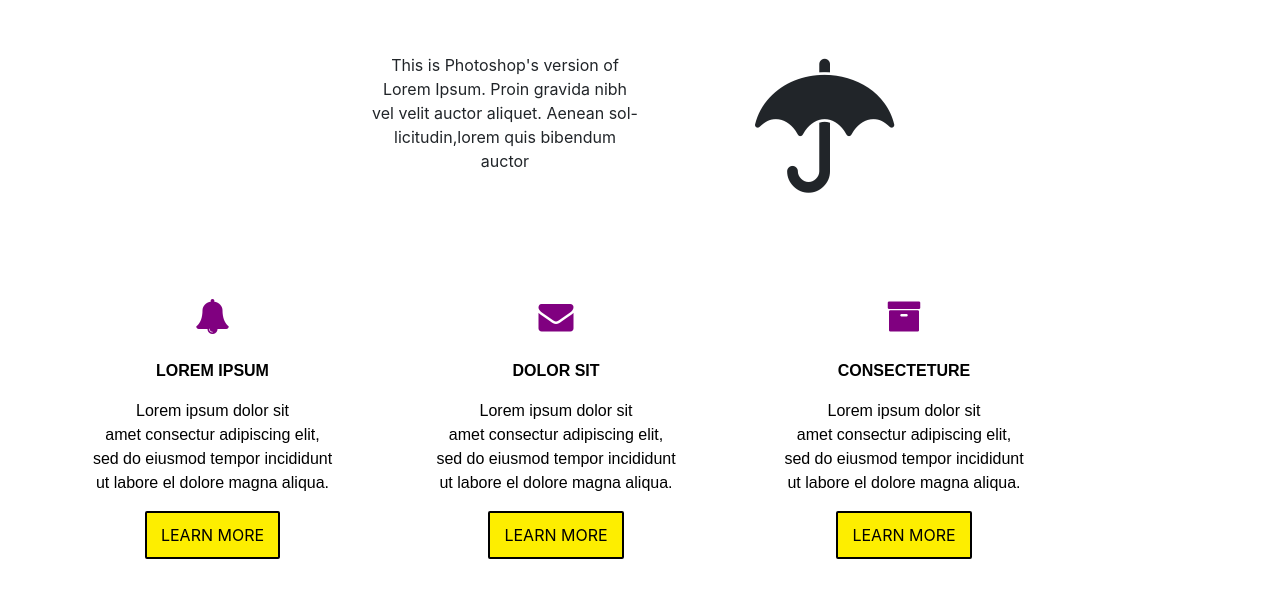
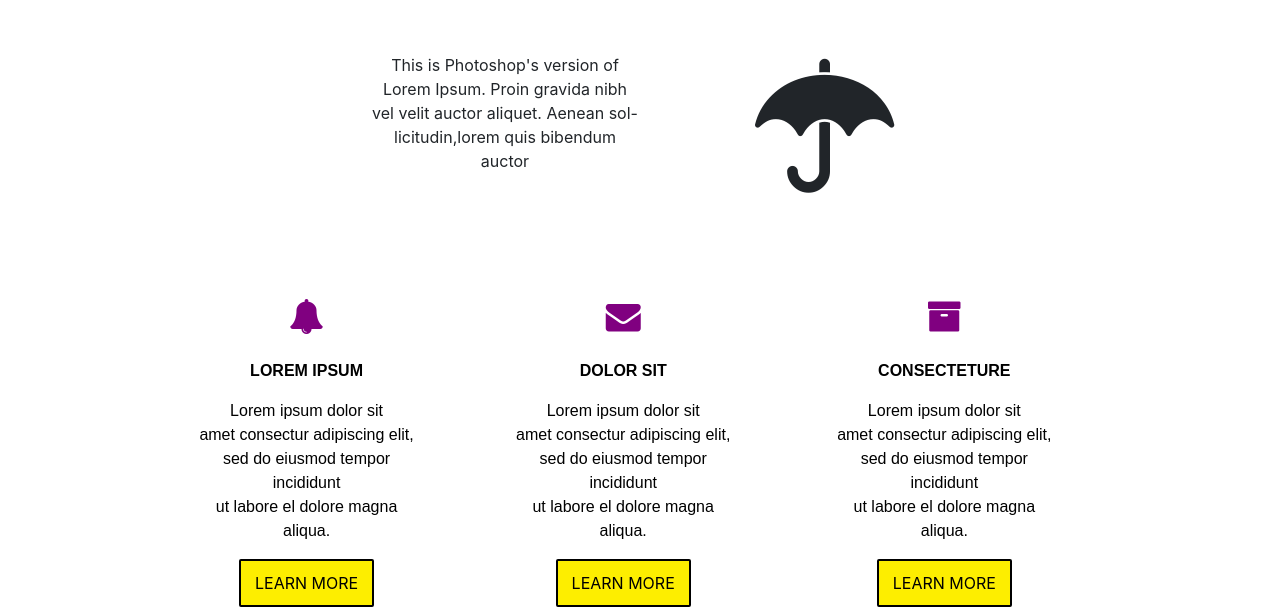
Before and after one commit to kamali1511/LGMVIP, a plain HTML site: page Task1/index.html in a window 1280 px wide. Shown: the part 875-1482 px from the top of the page. Before the commit the page ends 1434 px from the top, so only its background shows below. Drawn offline with nearby package versions, Linux system fonts and the light colour scheme.

Commit message:
Update index.html

```diff
--- a/Task1/index.html
+++ b/Task1/index.html
@@ -99,7 +99,7 @@
       </section>
       <br><br><br><br>
       <section class="container feature">
-          <div class="row" style="text-align: center;">
+          <div class="row offset-lg-1" style="text-align: center;">
           <div class="col-sm-3">
               <i id="feat"  class="fa fa-bell"></i><br><br>
               <p style="color: black;"><b>LOREM IPSUM</b></p>
```
